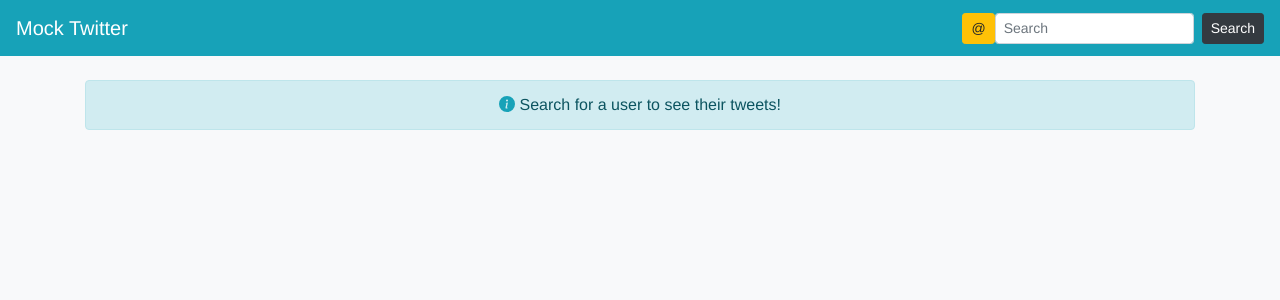
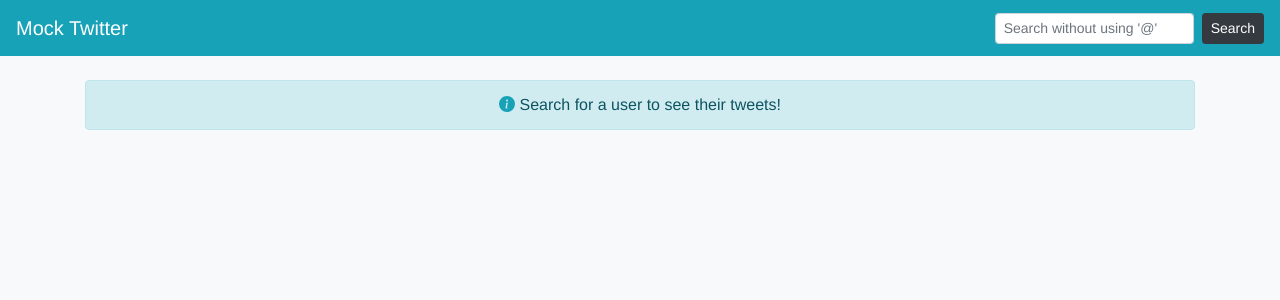
Before and after one commit to AninaRJ/simple-vue-app, a Vue app in the folder simple-vue-app/: page / in a window 1280 px wide. Shown: the top 300 px of the page. Built offline with nearby package versions, Linux system fonts and the light colour scheme.

Commit message:
Changed button to placeholder text

```diff
--- a/simple-vue-app/src/components/layout/Header.vue
+++ b/simple-vue-app/src/components/layout/Header.vue
@@ -8,8 +8,7 @@
 			<!-- Right aligned nav items -->
 			<b-navbar-nav class="ml-auto">
 				<b-nav-form>
-					<b-button size="sm" variant="warning" class="my-2 my-sm-0">@</b-button>
-					<b-form-input id="search-user" size="sm" :state="search"  class="mr-sm-2" placeholder="Search"></b-form-input>
+					<b-form-input id="search-user" size="sm" :state="search"  class="mr-sm-2" placeholder="Search without using '@'"></b-form-input>
 					<b-button size="sm" variant="dark" class="my-2 my-sm-0" type="button" @click="$emit('submit-search')">Search</b-button>
 				</b-nav-form>
 			</b-navbar-nav>
@@ -24,5 +23,4 @@ export default {
 </script>
 
 <style scoped>
-
 </style>
```
